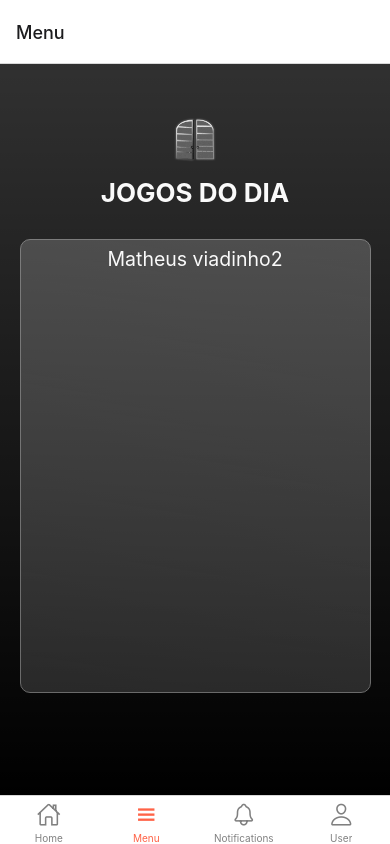
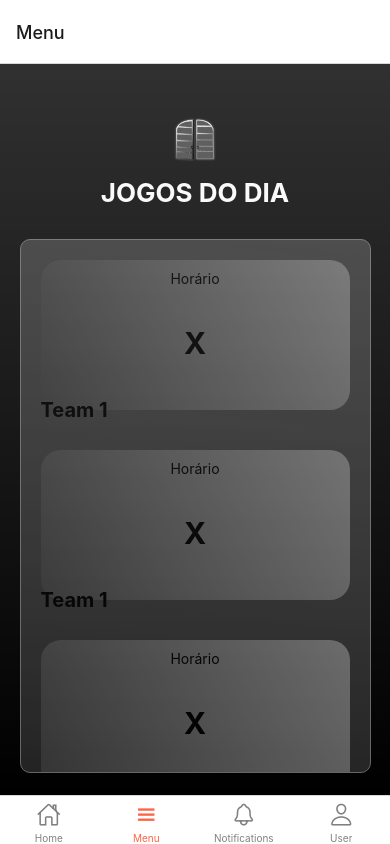
Before and after one commit to thaianramalho/2door, a React Native app: screen /Menu in a window 390 px wide. Built offline with nearby package versions, Linux system fonts and the light colour scheme.

Commit message:
layout, box jogos e afins

```diff
--- /dev/null
+++ b/components/boxJogos.js
@@ -0,0 +1,33 @@
+import * as React from 'react';
+import { Image } from 'react-native';
+import { LinearGradient } from 'expo-linear-gradient';
+import { StyleSheet, Text, View, SafeAreaView, ScrollView, Dimensions } from 'react-native';
+
+const BoxJogos = () => (
+<SafeAreaView>
+    <LinearGradient
+        // Menu Linear Gradient
+        colors={['white', 'grey']}
+        start={{ x: 0.5 , y: 0.5 }}
+        style={styles.menuLinearGradient}
+    >
+        <Text style={{textAlign:'center', paddingTop:10}}>Horário</Text>
+        <Text style={{textAlign:'center', marginVertical:37.5, fontSize:30, fontWeight:'bold'}}>X</Text>
+        <Text style={{textAlign:'left', fontSize:20, fontWeight:'bold'}}>Team 1</Text>
+
+    </LinearGradient>
+</SafeAreaView>
+);
+
+export default BoxJogos;
+
+const styles = StyleSheet.create({
+    menuLinearGradient:{
+        position: 'relative',
+        borderRadius: 20,
+        borderColor: 'white',
+        height: 150,
+        marginHorizontal: 20,
+        marginVertical: 20
+    }
+});
--- a/components/home.js
+++ b/components/home.js
@@ -16,6 +16,13 @@ const Home = () => (
             colors={['rgba(0,0,0,0.8)', 'black']}
             start={{ x: 0 , y: 0.25 }}
             style={styles.backgroundLinearGradient}
+        />
+
+        <LinearGradient
+            // Menu Linear Gradient
+            colors={['rgba(141,141,141,0.9)', 'rgba(240,240,240,0.25)']}
+            start={{ x: 0.5 , y: 0.5 }}
+            style={styles.menuLinearGradient}
         />
 
         <LinearGradient
@@ -46,6 +53,26 @@ const Home = () => (
           style={styles.textoComum}>
             Não sei o que colocar no Welcome.
         </Text>
+
+
+        {/* <SafeAreaView style={styles.menuBar}>
+
+            <TouchableOpacity onPress={() => console.log('Samir viadinho')}>
+                <FontAwesomeIcon icon={faHouse} size={40}/>
+            </TouchableOpacity>
+
+            <TouchableOpacity onPress={() => console.log('Paulo viadinho')}>
+                <FontAwesomeIcon icon={faBars} size={40} style={styles.iconesMenu} />
+            </TouchableOpacity>
+
+            <TouchableOpacity onPress={() => console.log('Matheus viadinho')}>
+                <FontAwesomeIcon icon={faBell} size={40} style={styles.iconesMenu} />
+            </TouchableOpacity>
+
+            <TouchableOpacity onPress={() => console.log('Iago viadinho')}>
+                <FontAwesomeIcon icon={faUser} size={40} style={styles.iconesMenu} />
+            </TouchableOpacity>
+        </SafeAreaView> */}
 
     </View>
   );
--- a/components/menu.js
+++ b/components/menu.js
@@ -1,7 +1,8 @@
 import * as React from 'react';
 import { Image } from 'react-native';
 import { LinearGradient } from 'expo-linear-gradient';
-import { StyleSheet, Text, View, Dimensions } from 'react-native';
+import { StyleSheet, Text, View, ScrollView, Dimensions } from 'react-native';
+import BoxJogos from './boxJogos';
 
 
 let width = Dimensions.get('window').width;
@@ -25,7 +26,19 @@ const Menu = () => (
             colors={['rgba(141,141,141,1)', 'rgba(218,218,218,0.4)']}
             start={{ x: 0.1 , y: 0.5 }}
             style={styles.mainMenu}
-        />
+        >
+          <ScrollView>
+          <BoxJogos></BoxJogos>
+          <BoxJogos></BoxJogos>
+          <BoxJogos></BoxJogos>
+          <BoxJogos></BoxJogos>
+          <BoxJogos></BoxJogos>
+          <BoxJogos></BoxJogos>
+          <BoxJogos></BoxJogos>
+          <BoxJogos></BoxJogos>
+
+          </ScrollView>
+        </LinearGradient>
 
 
         <Image
@@ -40,15 +53,6 @@ const Menu = () => (
           style={styles.textoWelcome}>
             JOGOS DO DIA
         </Text>
-
-        <Text
-          maxFontSizeMultiplier={1.5}
-          minFontSizeMultiplier={0.75}
-          numberOfLines={1}
-          style={styles.textoComum}>
-            Matheus viadinho2
-        </Text>
-
 
     </View>
 );
@@ -79,7 +83,7 @@ const styles = StyleSheet.create({
     position: 'absolute',
     left: '5%',
     right: '5%',
-    bottom: '14%',
+    bottom: '3%',
     top: '24%',
     borderRadius: 10,
     borderColor: 'white',
--- a/components/menuBar.js
+++ b/components/menuBar.js
@@ -2,16 +2,25 @@ import * as React from 'react';
 import { Text, View } from 'react-native';
 import { NavigationContainer } from '@react-navigation/native';
 import { createBottomTabNavigator } from '@react-navigation/bottom-tabs';
-import Home from './home';
+import { FontAwesomeIcon } from '@fortawesome/react-native-fontawesome';
+import {faHouse, faUser, faBars, faBell} from '@fortawesome/free-solid-svg-icons';
+// import Home from './home';
 import Menu from './menu';
 import Loading from './loading';
 import { Ionicons } from '@expo/vector-icons';
+import BoxJogos from './boxJogos';
 
 const Tab = createBottomTabNavigator();
 
 const Person = ()=> (
   <View>
     <Text>Oi</Text>
+  </View>
+);
+
+const Home = ()=> (
+  <View>
+    <FontAwesomeIcon icon={faHouse} size={40}/>
   </View>
 );
 
@@ -47,7 +56,7 @@ export default function App() {
       >
         <Tab.Screen name="Home" component={Home} />
         <Tab.Screen name="Menu" component={Menu} />
-        <Tab.Screen name="Notifications" component={Loading} />
+        <Tab.Screen name="Notifications" component={BoxJogos} />
         <Tab.Screen name="User" component={Person} />
       </Tab.Navigator>
     </NavigationContainer>
```
